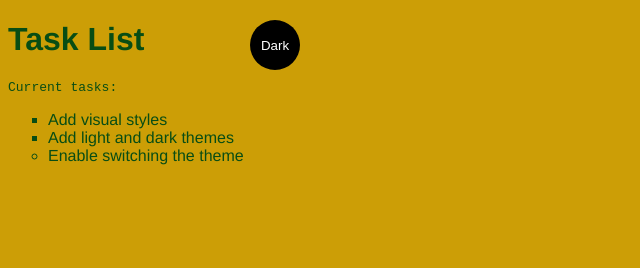
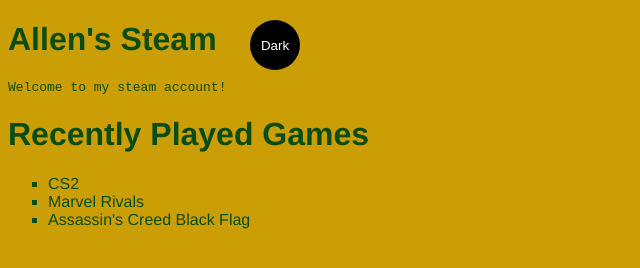
Before and after one commit to frazeeaw/Personal-Website, a plain HTML site: page index.html in a window 1280 px wide. Shown: the whole page, without its empty margins (0-640 px from the left). Drawn offline with Linux system fonts and the light colour scheme.

Commit message:
personalized

```diff
--- a/index.html
+++ b/index.html
@@ -11,12 +11,13 @@
 
 
 
-    <h1>Task List</h1>
-    <p id="msg">Current tasks:</p>
+    <h1>Allen's Steam</h1>
+    <p id="msg">Welcome to my steam account!</p>
+    <h1> Recently Played Games</h1>
     <ul>
-      <li class="list">Add visual styles</li>
-      <li class="list">Add light and dark themes</li>
-      <li>Enable switching the theme</li>
+      <li class="list">CS2</li>
+      <li class="list">Marvel Rivals</li>
+      <li class="list">Assassin's Creed Black Flag</li>
     </ul>
     <div>
       <button class="btn">Dark</button>
```
